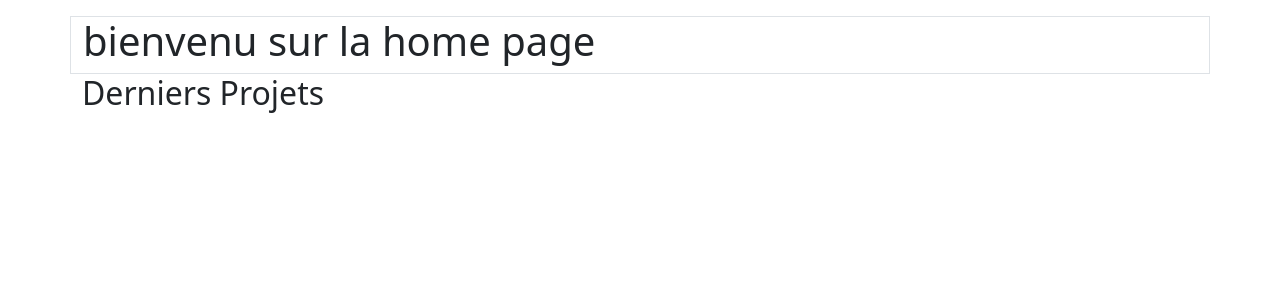
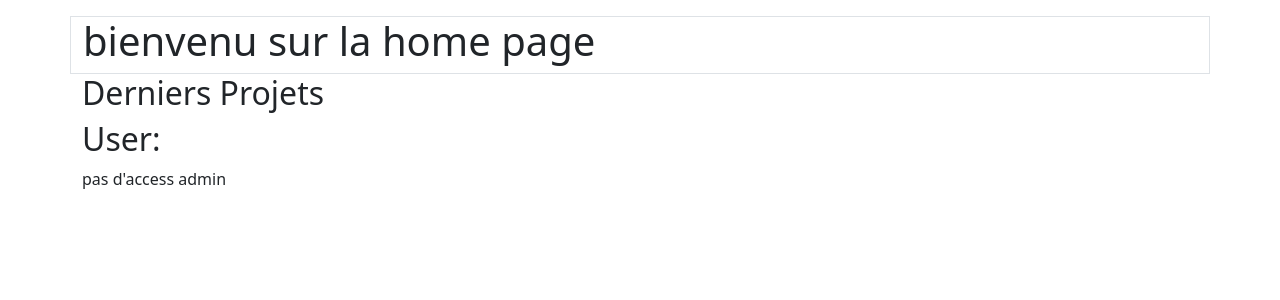
Before and after one commit to Baptou88/testSymfony, a Symfony app: template templates/pages/home.html.twig in a window 1280 px wide. Shown: the part 56-356 px from the top of the page. Run offline with Twig, Linux system fonts and the light colour scheme; the template is opened without the code that fills it, so the values that code supplies are empty; some libraries are stand-ins or nearby versions.

Commit message:
feat: mieux

```diff
--- a/templates/pages/home.html.twig
+++ b/templates/pages/home.html.twig
@@ -28,4 +28,16 @@
         </div>
 
     </div>
+    <div class="container">
+        <h2>User:</h2>
+        {% if app.user %}
+            {{ dump(app.user) }}
+
+        {% endif %}
+        {% if is_granted('ROLE_ADMIN') %}
+            <a href="...">Delete</a>
+        {% else %}
+            <p>pas d'access admin</p>
+        {% endif %}
+    </div>
 {% endblock %}
```
Also changed, not shown: src/Entity/Users.php (+4 -3 lines).
